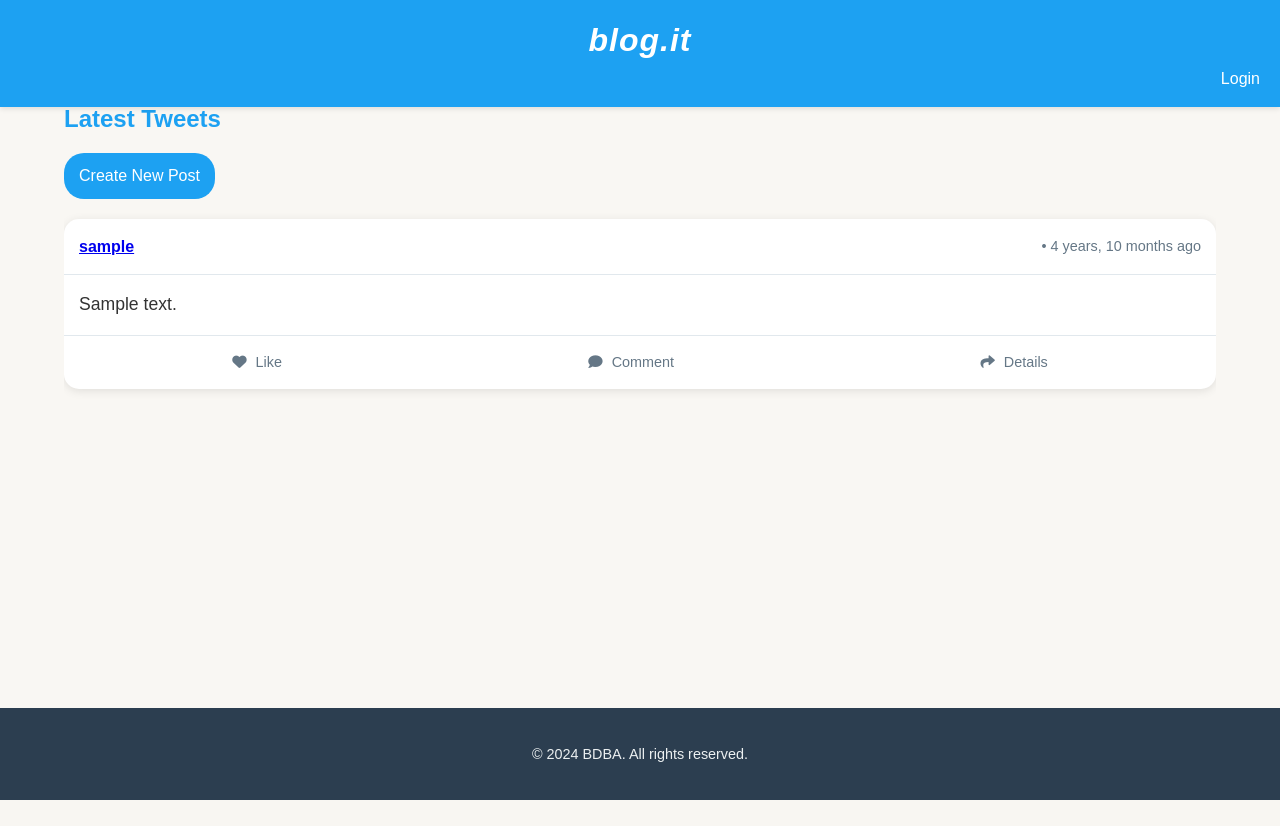
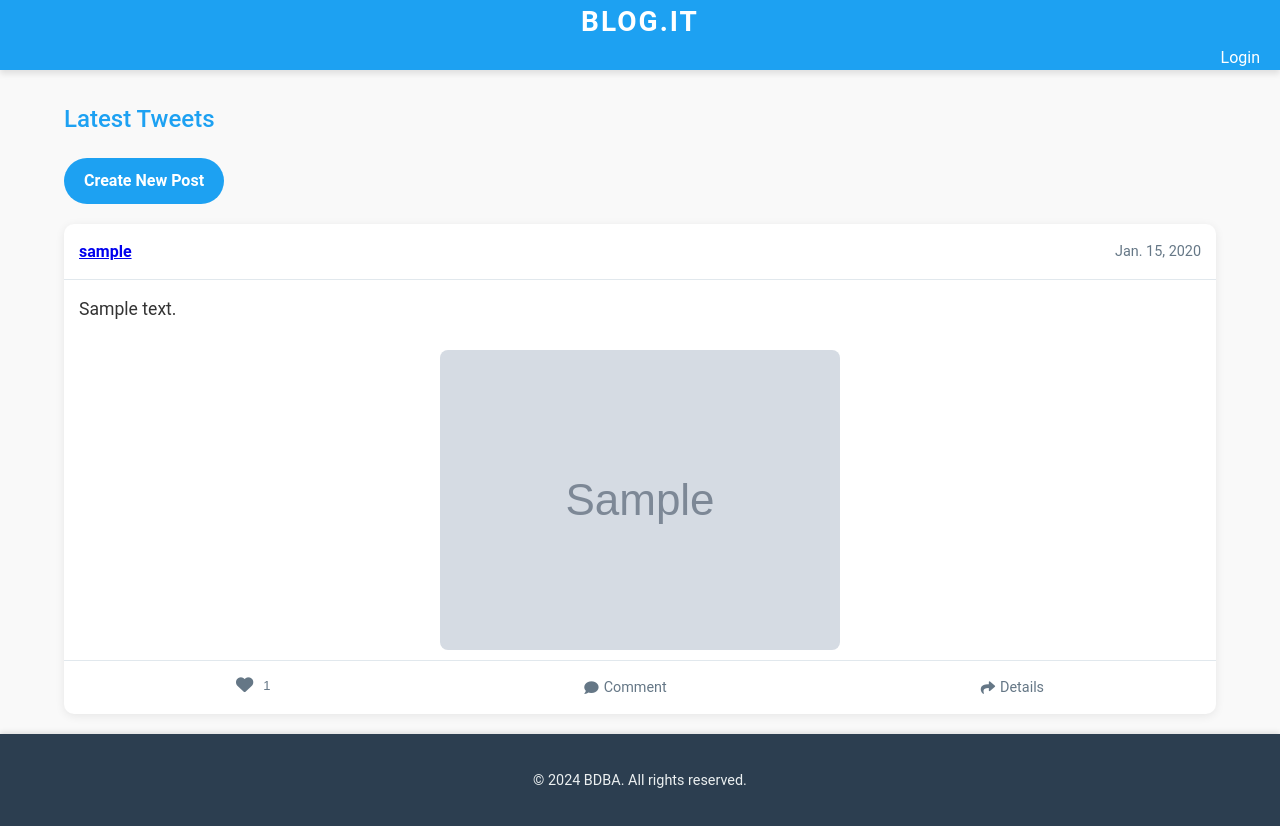
Before and after one commit to Tonyspec/blogit, a Django app: page / in a window 1280 px wide. Before the commit the page ends 800 px from the top, so only its background shows below. Run offline with Django 4.2, Linux system fonts and the light colour scheme; tables that the repository leaves empty hold one stand-in row (values such as "Sample post"); grey boxes marked "Sample" are stand-in pictures; parts of the project's set-up code (start-up, migrations or seed data) failed here and were passed over.

Commit message:
Liking posts now available

```diff
--- a/myblogsite/blog/models.py
+++ b/myblogsite/blog/models.py
@@ -27,8 +27,27 @@ class Post(models.Model):
     author = models.ForeignKey('blog.ProfileUser', on_delete=models.CASCADE)
     post_image = models.ImageField(upload_to='post_images/', blank=True, null=True)  # Optional image for post
 
+    def likes_count(self):
+        return Like.objects.filter(post=self).count()
+
     def __str__(self):
         return self.title
 
     def get_absolute_url(self):
         return f"/post/{self.pk}/"
+
+# In your models.py
+
+from django.db import models
+from django.contrib.auth import get_user_model
+
+class Like(models.Model):
+    user = models.ForeignKey(get_user_model(), on_delete=models.CASCADE)
+    post = models.ForeignKey('Post', on_delete=models.CASCADE)
+    date_created = models.DateTimeField(auto_now_add=True)
+
+    class Meta:
+        unique_together = ('user', 'post')
+
+    def __str__(self):
+        return f"{self.user.username} likes {self.post.title}"
--- a/myblogsite/blog/templates/base.html
+++ b/myblogsite/blog/templates/base.html
@@ -6,7 +6,6 @@
     <title>{% block title %}BDBA{% endblock %}</title>
     {% load static %}
     <link rel="stylesheet" href="{% static 'css/login.css' %}">
-
     <link rel="stylesheet" href="https://cdnjs.cloudflare.com/ajax/libs/font-awesome/6.0.0-beta3/css/all.min.css" integrity="sha512-Fo3rlrZj/k7ujTnHg4CGR2D7kSs0v4LLanw2qksYuRlEzO+tcaEPQogQ0KaoGN26/zrn20ImR1DfuLWnOo7aBA==" crossorigin="anonymous" referrerpolicy="no-referrer" />
     {% block extra_head %}
     {% endblock %}
--- a/myblogsite/blog/templates/blog/home.html
+++ b/myblogsite/blog/templates/blog/home.html
@@ -6,7 +6,7 @@
     <title>My Blog - Feels Like Twitter</title>
     {% load static %}
     <link rel="stylesheet" type="text/css" href="{% static 'css/homepage.css' %}">
-    <link rel="stylesheet" type="text/css" href="{% static 'css/post.css' %}"> <!-- New CSS file for posts -->
+    <link rel="stylesheet" type="text/css" href="{% static 'css/post.css' %}">
     <link rel="stylesheet" href="https://cdnjs.cloudflare.com/ajax/libs/font-awesome/6.0.0-beta3/css/all.min.css" integrity="sha512-Fo3rlrZj/k7ujTnHg4CGR2D7kSs0v4LLanw2qksYuRlEzO+tcaEPQogQ0KaoGN26/zrn20ImR1DfuLWnOo7aBA==" crossorigin="anonymous" referrerpolicy="no-referrer" />
 </head>
 <body>
@@ -15,7 +15,7 @@
         <nav>
             {% if user.is_authenticated %}
                 <a href="{% url 'profile_self' %}" class="profile-link" title="Profile">
-                    <i class="fa-solid fa-user-circle"></i> <!-- Using Font Awesome for icon -->
+                    <i class="fa-solid fa-user-circle"></i>
                 </a>
             {% else %}
                 <a href="{% url 'login' %}" style="color: white; text-decoration: none; font-size: 16px;">Login</a>
@@ -28,16 +28,25 @@
             <h2>Latest Tweets</h2>
             <a href="{% url 'create_post' %}" class="btn-create-post">Create New Post</a>
             {% for post in posts %}
-                <article class="post">
+                <article class="post clickable" data-post-id="{{ post.id }}">
                     <div class="post-header">
                         <span class="post-author">
                             <a href="{% url 'profile' post.author.username %}">{{ post.author.username }}</a>
                         </span>
-                        <span class="post-timestamp">• {{ post.date_posted|timesince }} ago</span>
+                        <span class="post-timestamp"> {{ post.date_posted }}</span>
                     </div>
                     <div class="post-content">{{ post.content }}</div>
+                    {% if post.post_image %}
+                    <img src="{{ post.post_image.url }}" alt="Post Image" class="post-image">
+                    {% endif %}
                     <div class="post-actions">
-                        <a href="#" class="action"><i class="fa fa-heart"></i> Like</a>
+                        <form action="{% url 'like_post' post.id %}" method="POST" class="like-form">
+                            {% csrf_token %}
+                            <button type="submit" class="like-button {% if post in request.user.liked_posts %}liked{% endif %}">
+                                <i class="fa fa-heart" aria-hidden="true"></i>
+                                <span class="like-count">{{ post.likes_count }}</span>
+                            </button>
+                        </form>
                         <a href="#" class="action"><i class="fa fa-comment"></i> Comment</a>
                         <a href="{% url 'post_detail' post.pk %}" class="action"><i class="fa fa-share"></i> Details</a>
                     </div>
@@ -51,5 +60,6 @@
     <footer>
         <p>© 2024 BDBA. All rights reserved.</p>
     </footer>
+    <script src="{% static 'js/like_post.js' %}"></script>
 </body>
 </html>
--- a/myblogsite/blog/urls.py
+++ b/myblogsite/blog/urls.py
@@ -11,6 +11,4 @@ urlpatterns = [
     path('profile/<str:username>/', views.profile, name='profile'),
     path('profile/', views.profile, name='profile_self'),
     path('profile/edit/', views.edit_profile, name='edit_profile'),
-    path('logout/', auth_views.LogoutView.as_view(next_page='home'), name='logout'),
-    path('new_post/', views.create_post, name='create_post'),
-]
+    path('logout/', auth_views.LogoutView.as_view(next_page='home'), name='
--- a/myblogsite/blog/views.py
+++ b/myblogsite/blog/views.py
@@ -1,9 +1,7 @@
 from django.shortcuts import render, get_object_or_404
-from .models import Post, ProfileUser
-# Create your views here.
-
-
+from .models import Post, ProfileUser, Like
 from django.shortcuts import render
+from django.http import JsonResponse
 
 def home(request):
     return render(request, 'blog/home.html')
@@ -111,3 +109,36 @@ def home(request):
     # Fetch all posts or latest posts, here we're fetching all
     posts = Post.objects.all().order_by('-date_posted', '-time_posted')[:10]  # Latest 10 posts
     return render(request, 'blog/home.html', {'posts': posts})
+
+@login_required
+def like_post(request, post_id):
+    post = get_object_or_404(Post, pk=post_id)
+    user = request.user
+
+    if request.headers.get('x-requested-with') == 'XMLHttpRequest':
+        if Like.objects.filter(user=user, post=post).exists():
+            Like.objects.filter(user=user, post=post).delete()
+            liked = False
+        else:
+            Like.objects.create(user=user, post=post)
+            liked = True
+
+        # Return JSON response
+        return JsonResponse({
+            'liked': liked,
+            'likes_count': post.likes_count()
+        })
+
+    # If not an AJAX request, redirect (though this should not occur with AJAX setup)
+    return redirect('post_detail', pk=post_id)
+@login_required
+def post_detail(request, pk):
+    post = get_object_or_404(Post, pk=pk)
+    # Check if user liked this post
+    liked = Like.objects.filter(user=request.user, post=post).exists()
+
+    return render(request, 'blog/post_detail.html', {
+        'post': post,
+        'liked': liked,
+        'likes_count': post.likes_count()
+    })
--- a/myblogsite/static/css/homepage.css
+++ b/myblogsite/static/css/homepage.css
@@ -1,9 +1,9 @@
 body {
-    font-family: 'Montserrat', sans-serif;
+    font-family: 'Roboto', Arial, sans-serif; /* Changed to Roboto for a modern look */
     line-height: 1.6;
     margin: 0;
     padding: 0;
-    background-color: #f9f7f3;
+    background-color: #f9f9f9;
     color: #333;
 }
 
@@ -11,62 +11,63 @@ body {
     width: 90%;
     max-width: 1200px;
     margin: 0 auto;
-    overflow: hidden;
     padding-top: 80px;
 }
 
 header {
     background: #1DA1F2;
     color: white;
-    padding: 15px 0;
     position: fixed;
     top: 0;
     left: 0;
     right: 0;
     z-index: 1000;
-    box-shadow: 0 2px 5px rgba(0,0,0,0.1);
+    box-shadow: 0 4px 6px rgba(0,0,0,0.1);
 }
 
 header h1 {
-    font-size: 32px;
+    font-size: 28px;
     text-align: center;
     margin: 0;
-    font-weight: 600;
-    font-style: italic;
-    letter-spacing: 1px;
+    font-weight: 700;
+    text-transform: uppercase; /* Uppercase for a bold look */
+    letter-spacing: 2px;
 }
 
 header nav {
     display: flex;
     justify-content: flex-end;
+    align-items: center;
     padding-right: 20px;
 }
 
 header nav a {
-    color: #2c3e50;
+    color: white;
     text-decoration: none;
     margin-left: 20px;
     font-size: 16px;
-    transition: color 0.3s ease;
+    transition: opacity 0.3s ease;
 }
 
 header nav a:hover {
-    color: #487ea6;
+    opacity: 0.8;
 }
 
 .blog-section h2 {
     color: #1DA1F2;
     font-size: 24px;
-    margin-bottom: 15px;
+    margin-bottom: 20px;
+    font-weight: 500;
 }
 
 .btn-create-post {
     display: inline-block;
     background-color: #1DA1F2;
     color: white;
-    padding: 10px 15px;
+    padding: 10px 20px;
     text-decoration: none;
-    border-radius: 20px;
+    border-radius: 25px;
+    font-weight: 600;
     margin-bottom: 20px;
     transition: background-color 0.3s ease;
 }
@@ -74,14 +75,21 @@ header nav a:hover {
 .btn-create-post:hover {
     background-color: #0c84d4;
 }
-
+/* Adjust for images in posts on the homepage */
+.post img {
+    max-width: 100%;  /* Ensures images do not exceed their container */
+    height: auto;     /* Maintain aspect ratio */
+    display: block;   /* Removes bottom space added by inline-block elements */
+    margin: 10px auto; /* Centers the image if it's smaller than the post width */
+    border-radius: 8px; /* Rounded corners for aesthetic */
+}
 footer {
     text-align: center;
     padding: 20px 0;
     background: #2c3e50;
     color: #ecf0f1;
-    position: fixed;
     width: 100%;
     bottom: 0;
     font-size: 0.9em;
+    box-shadow: 0 -2px 5px rgba(0,0,0,0.1);
 }
--- a/myblogsite/static/css/post.css
+++ b/myblogsite/static/css/post.css
@@ -1,14 +1,14 @@
 .post {
     background: white;
-    border-radius: 15px;
+    border-radius: 10px;
     margin-bottom: 20px;
-    box-shadow: 0 2px 10px rgba(0,0,0,0.1);
-    transition: transform 0.3s ease, box-shadow 0.3s ease;
+    box-shadow: 0 2px 10px rgba(0,0,0,0.08);
+    transition: all 0.3s ease;
 }
 
 .post:hover {
     transform: translateY(-5px);
-    box-shadow: 0 4px 20px rgba(0,0,0,0.1);
+    box-shadow: 0 4px 15px rgba(0,0,0,0.12);
 }
 
 .post-header {
@@ -20,7 +20,7 @@
 }
 
 .post-author {
-    font-weight: bold;
+    font-weight: 600;
     color: #1DA1F2;
     text-decoration: none;
 }
@@ -43,20 +43,58 @@
     justify-content: space-around;
 }
 
-.action {
+.action, .like-button {
+    background: transparent;
+    border: none;
+    padding: 5px 10px;
+    cursor: pointer;
     color: #657786;
+    font-size: 0.9em;
     text-decoration: none;
-    font-size: 0.9em;
-    padding: 5px 10px;
+    display: inline-flex;
+    align-items: center;
+    border-radius: 20px;
     transition: all 0.3s ease;
-    border-radius: 20px;
 }
 
-.action:hover {
-    background-color: #7fcdbb;
-    color: #2c3e50;
+.action:hover, .like-button:hover {
+    background-color: #1DA1F2;
+    color: white;
 }
 
-.action i {
+.action i, .like-button i {
     margin-right: 5px;
 }
+
+/* Like Button Specifics */
+.like-button i {
+    font-size: 1.2em;
+}
+
+.like-button.liked i, .like-button.liked {
+    color: #e0245e;
+}
+
+.like-count {
+    margin-left: 5px;
+    font-size: 0.9em;
+}
+
+/* Enhancements for Clickable Posts
+.post {
+    cursor: pointer;
+}
+
+.post.clickable {
+    position: relative;
+}
+
+.post.clickable::after {
+    content: "";
+    position: absolute;
+    top: 0;
+    left: 0;
+    right: 0;
+    bottom: 0;
+    z-index: 1;
+} */
--- /dev/null
+++ b/myblogsite/static/js/like_post.js
@@ -0,0 +1,35 @@
+document.addEventListener('DOMContentLoaded', function() {
+    const likeForms = document.querySelectorAll('.like-form');
+
+    likeForms.forEach(form => {
+        form.addEventListener('submit', function(e) {
+            e.preventDefault();
+            const likeButton = this.querySelector('.like-button');
+            const likeCount = likeButton.querySelector('.like-count');
+
+            fetch(this.action, {
+                method: 'POST',
+                body: new FormData(this),
+                headers: {
+                    'X-Requested-With': 'XMLHttpRequest'
+                }
+            })
+            .then(response => response.json())
+            .then(data => {
+                if (data.liked) {
+                    likeButton.classList.add('liked');
+                } else {
+                    likeButton.classList.remove('liked');
+                }
+                likeCount.textContent = data.likes_count;
+            });
+        });
+    });
+});
+document.addEventListener('DOMContentLoaded', function() {
+    const images = document.querySelectorAll('.post img');
+
+    images.forEach(img => {
+        if (img.height > 300) { // or whatever max height you prefer
+            img.style.height = '300px';
+            img.style.w
```
Also changed, not shown: myblogsite/blog/templates/blog/post_detail.html (added, +39 -0 lines), myblogsite/blog/templates/profile.html (+14 -1 lines), myblogsite/static/css/post_detail.css (added, +59 -0 lines), myblogsite/static/css/profile.css (+10 -0 lines), myblogsite/blog/migrations/0002_like.py (added), myblogsite/profile_images/post_images/IMG_0085.jpeg (added), myblogsite/profile_images/post_images/IMG_9775.jpeg (added).
